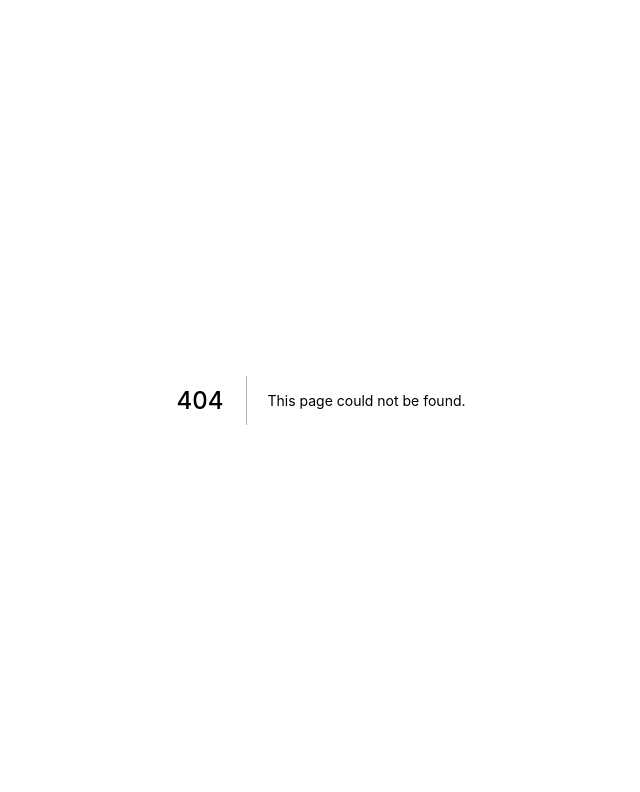
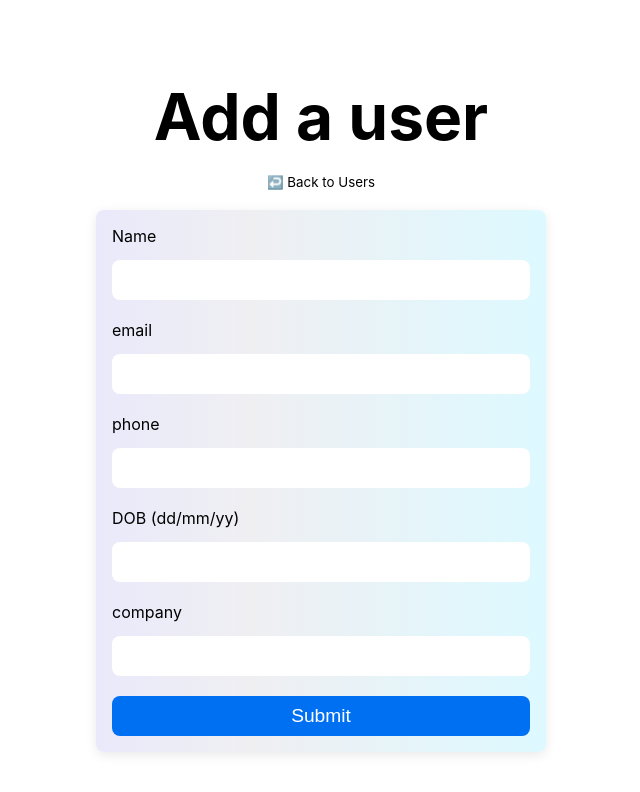
Before and after one commit to dabblelab/next-apollo-uta-demo, a Next.js app: page /users/add in a window 1280 px wide. Before the commit this address had no page. Shown: the top 792 px of the page, without its empty margins (319-959 px from the left). Built offline with nearby package versions, Linux system fonts and the light colour scheme.

Commit message:
Add user form

```diff
--- a/pages/companies.js
+++ b/pages/companies.js
@@ -89,7 +89,7 @@ export default function Companies({ companies }) {
 							<br />
 
 							<div>
-								<button>✏️ Edit</button> &nbsp; &nbsp;
+								{/* <button>✏️ Edit</button> &nbsp; &nbsp; */}
 								<button>🗑 Delete</button>
 							</div>
 							<br />
--- a/pages/companies/add.js
+++ b/pages/companies/add.js
@@ -29,7 +29,11 @@ export default function AddCompany() {
 					employeesCount: $employeesCount
 				}
 			) {
-				id
+        id
+        name
+        website
+        address
+        employeesCount
 			}
 		}
 	`;
--- a/pages/users.js
+++ b/pages/users.js
@@ -48,6 +48,10 @@ export default function Users({ users }) {
 				</small>
 				<br />
 
+				<Link href="/users/add">
+					<a>➕ Add a user</a>
+				</Link>
+
 				<div className={styles.grid}>
 					{users.map((user) => (
 						<div key={user.id} className={styles.card}>
@@ -93,7 +97,7 @@ export default function Users({ users }) {
 							<br />
 
 							<div>
-								<button>✏️ Edit</button> &nbsp; &nbsp;
+								{/* <button>✏️ Edit</button> &nbsp; &nbsp; */}
 								<button>🗑 Delete</button>
 							</div>
 							<br />
--- /dev/null
+++ b/pages/users/add.js
@@ -0,0 +1,153 @@
+import Head from "next/head";
+import styles from "../../styles/Main.module.css";
+import { gql, useMutation } from "@apollo/client";
+import client from "../../apollo-client";
+import Link from "next/link";
+import { useState } from "react";
+import { useRouter } from "next/router";
+
+export default function AddUser() {
+	const [name, setName] = useState("");
+	const [email, setEmail] = useState("");
+	const [phone, setPhone] = useState("");
+	const [dob, setDob] = useState("");
+	const [company, setCompany] = useState("");
+
+	const router = useRouter();
+
+	const ADD_USER_MUTATION = gql`
+		mutation addACompany(
+			$name: String!
+			$email: String!
+			$phone: String!
+			$dob: String!
+			$company: String
+		) {
+			addCompany(
+				company: {
+					name: $name
+					email: $email
+					phone: $phone
+					dob: $dob
+					company: $company
+				}
+			) {
+				id
+				name
+				email
+				phone
+				dob
+				company
+			}
+		}
+	`;
+
+	const [executeAddUser, { data, loading, error }] = useMutation(
+		ADD_USER_MUTATION,
+		{
+			refetchQueries: [
+				"GetAllUsers", // Refetch all company data
+			],
+		}
+	);
+
+	const handleSubmit = () => {
+		executeAddUser({
+			variables: {
+				name,
+				email,
+				phone,
+				dob,
+				company,
+			},
+		}).then(() => {
+			console.log("submitted");
+			router.push("/users");
+		});
+	};
+
+	if (error) return `Submission error! ${error.message}`;
+
+	return (
+		<div className={styles.container}>
+			<Head>
+				<title>Add a User</title>
+				<link rel="icon" href="/favicon.ico" />
+			</Head>
+
+			<main className={styles.main}>
+				<h1 className={styles.title}>Add a user</h1>
+
+				<br />
+				<small>
+					<Link href="/users">
+						<a>↩️ Back to Users</a>
+					</Link>
+				</small>
+				<br />
+
+				{loading ? (
+					"Submitting..."
+				) : (
+					<div className={styles.formContainer}>
+						<label htmlFor="name">Name</label>
+						<br />
+						<input
+							id="name"
+							type="text"
+							value={name}
+							onChange={(e) => setName(e.target.value)}
+						/>
+						<br />
+
+
+						<label htmlFor="email">email</label>
+						<br />
+						<input
+							id="email"
+							type="text"
+							value={email}
+							onChange={(e) => setEmail(e.target.value)}
+						/>
+						<br />
+
+
+						<label htmlFor="phone">phone</label>
+						<br />
+						<input
+							id="phone"
+							type="text"
+							value={phone}
+							onChange={(e) => setPhone(e.target.value)}
+						/>
+						<br />
+
+						<label htmlFor="dob">{"DOB (dd/mm/yy)"}</label>
+						<br />
+						<input
+							id="dob"
+							type="text"
+							value={dob}
+							onChange={(e) => setDob(e.target.value)}
+						/>
+						<br />
+
+
+						<label htmlFor="company">company</label>
+						<br />
+						<input
+							id="company"
+							type="text"
+							value={company}
+							onChange={(e) => setCompany(e.target.value)}
+						/>
+						<br />
+
+
+						<button onClick={handleSubmit}>Submit</button>
+					</div>
+				)}
+			</main>
+		</div>
+	);
+}
```
